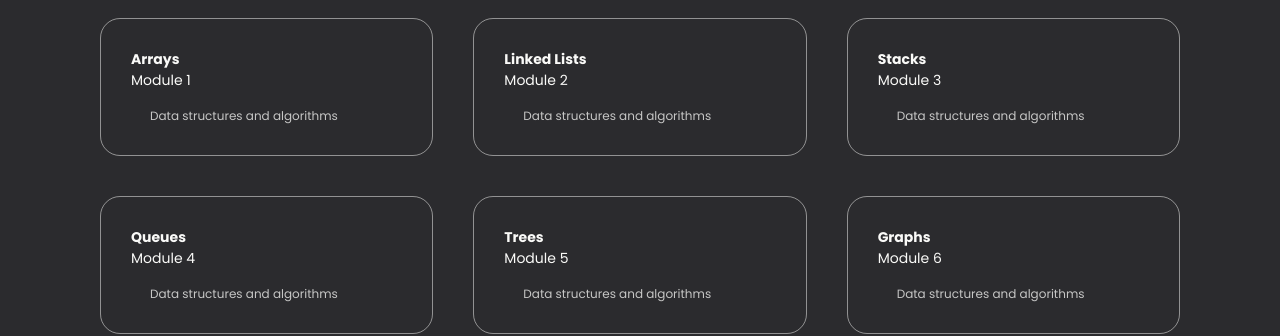
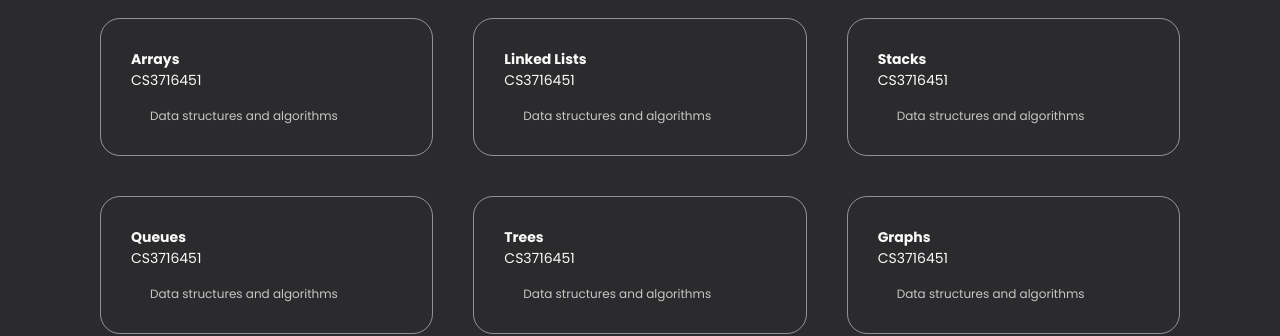
Before and after one commit to theBrainstormLab/koncepta, a React (Vite) app: page / in a window 1280 px wide. Both pictures are taken after a click on the element 266 px from the left and 903 px from the top of the page. Shown: the part 410-746 px from the top of the page. Built offline with nearby package versions, Linux system fonts and the light colour scheme; some icons are missing.

Commit message:
refactor: replace module index label with course code

```diff
--- a/src/pages/modules.jsx
+++ b/src/pages/modules.jsx
@@ -41,7 +41,7 @@ function Modules() {
               </h3>
 
               <p className="text-[14px] mb-4 w-full box-border break-words m-0 max-[480px]:text-[13px]">
-                Module {i + 1}
+                {course.code}
               </p>
 
               <div className="flex items-center text-[0.75rem] opacity-75 w-full box-border max-[480px]:text-[0.7rem]">
```
